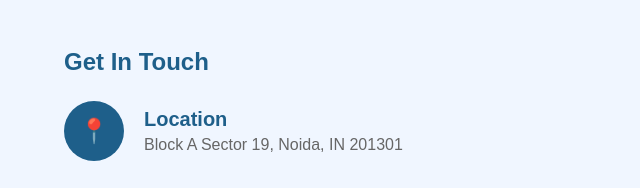
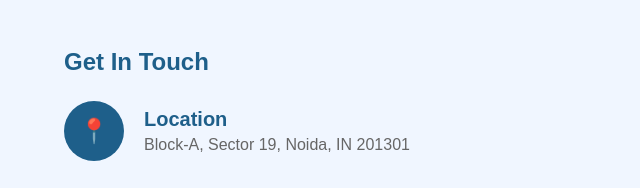
Before and after one commit to motionversemedia/motionversemedia.github.io, a plain HTML site: page index.html in a window 1280 px wide. Shown: the part 4640-4828 px from the top of the page, 0-640 px from the left. Drawn offline with Linux system fonts and the light colour scheme.

Commit message:
Update index.html

```diff
--- a/index.html
+++ b/index.html
@@ -774,7 +774,7 @@
                     <div class="contact-icon">📍</div>
                     <div class="contact-text">
                         <h4>Location</h4>
-                        <p>Block A Sector 19, Noida, IN 201301</p>
+                        <p>Block-A, Sector 19, Noida, IN 201301</p>
                     </div>
                 </div>
 
```
